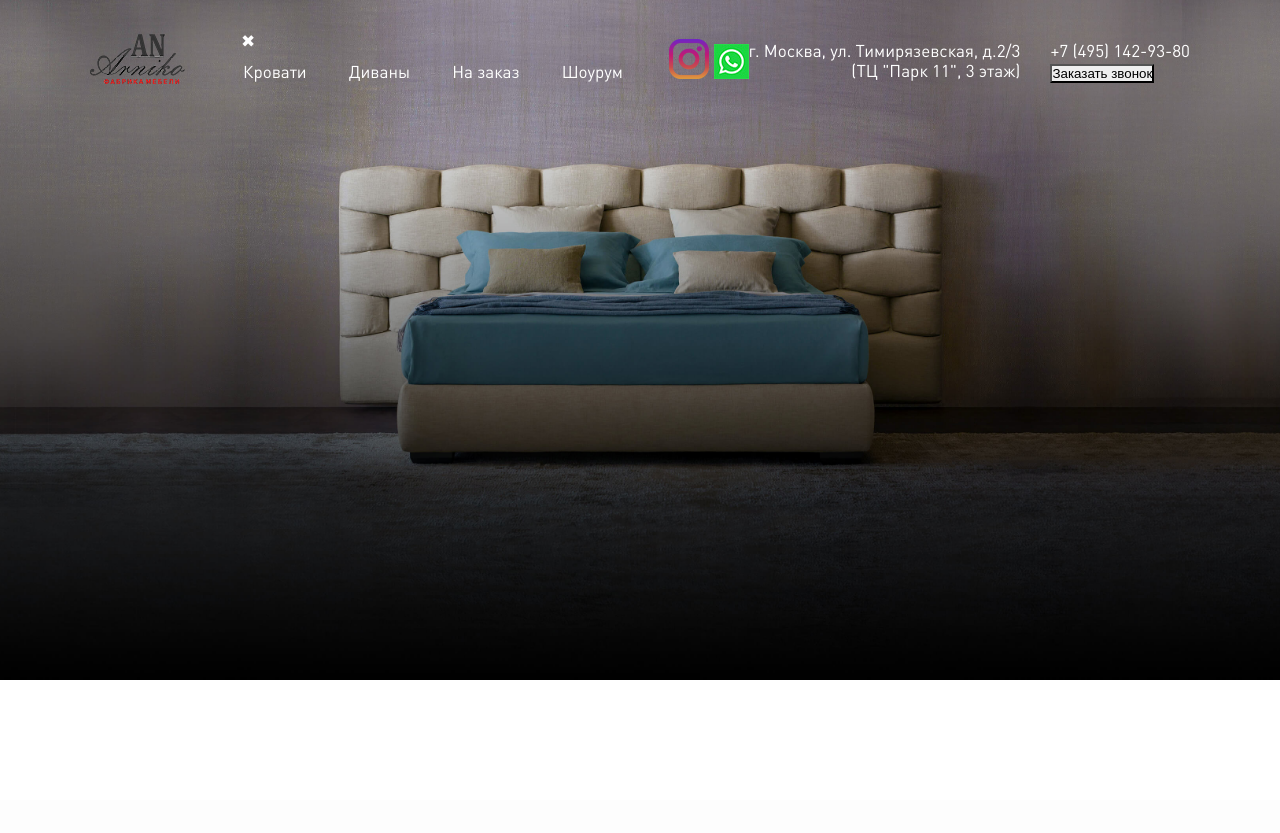
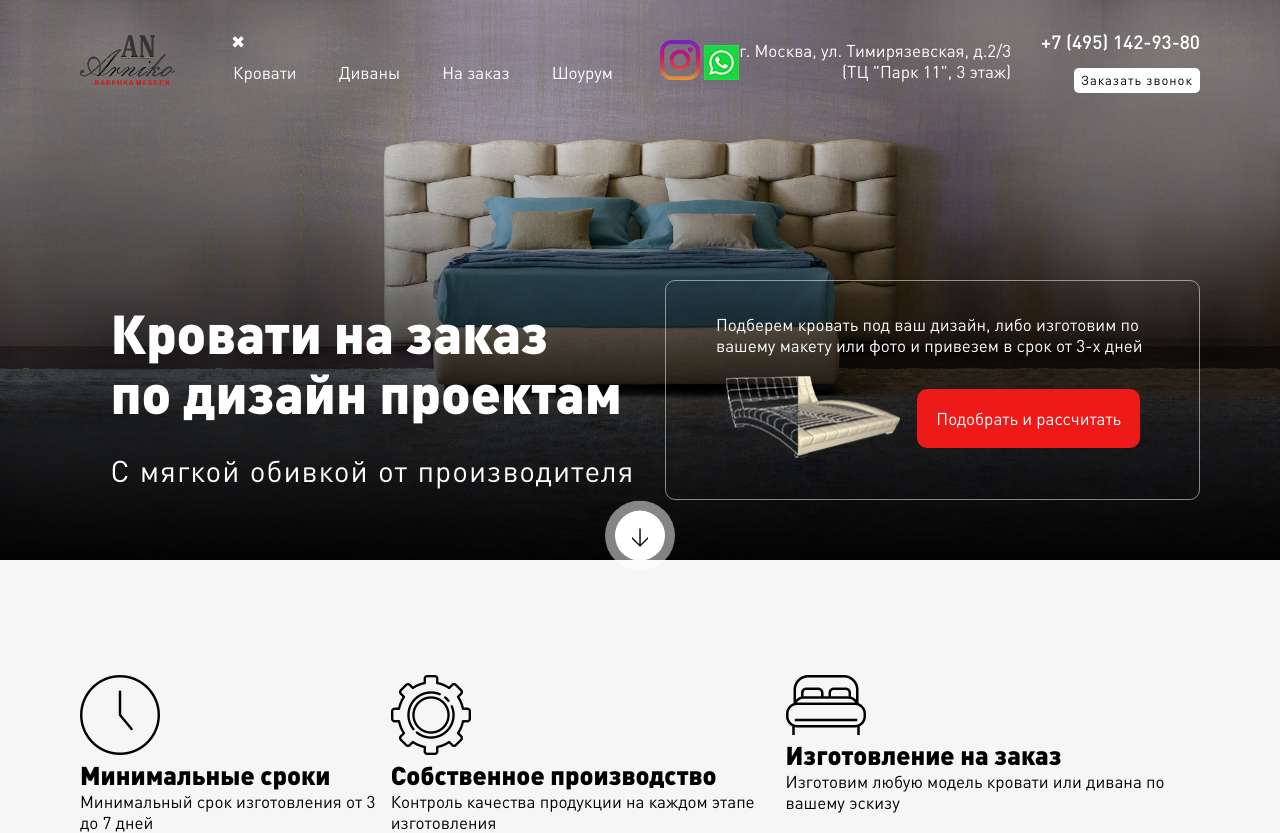
Before and after one commit to curviture/ms2, a PHP site: page / in a window 1280 px wide. Before the commit the page ends 680 px from the top, so only its background shows below. Run offline with PHP 8.4, Linux system fonts and the light colour scheme.

Commit message:
further developing site, mainly focusing on html and css

```diff
--- a/css/main.css
+++ b/css/main.css
@@ -27,6 +27,27 @@ a {
   font-family: 'DIN Pro';
   color: #ffffff; }
 
+button,
+input {
+  border: none;
+  box-shadow: none;
+  outline: none; }
+
+h1,
+h2,
+h3,
+h4 {
+  font-family: "DIN Pro Black"; }
+
+.heading--primary {
+  font-size: 5.4rem; }
+
+.text-light {
+  color: #ffffff; }
+
+.text-dark {
+  color: #000000; }
+
 .t-right {
   text-align: right; }
 
@@ -34,7 +55,9 @@ html {
   font-size: 62.5%; }
 
 body {
-  font-family: "DIN Pro"; }
+  font-family: "DIN Pro";
+  font-size: 1.7rem;
+  background-color: #f6f6f6; }
 
 .container {
   width: 112rem;
@@ -46,6 +69,23 @@ body {
     .u-hidden--md {
       display: block; } }
 
+.u-pt--large {
+  padding-top: 11.5rem; }
+
+.container {
+  display: flex;
+  flex: row nowrap; }
+
+@keyframes bubble {
+  0% {
+    transform: translateY(50%); }
+  25% {
+    transform: translateY(0%); }
+  50% {
+    transform: translateY(35%); }
+  75% {
+    transform: translateY(15%); } }
+
 .animated-underline {
   display: block;
   position: relative; }
@@ -53,11 +93,12 @@ body {
     content: "";
     position: absolute;
     width: 100%;
-    bottom: 5px;
+    bottom: -1px;
     left: 0;
     display: block;
     height: 2px;
     background-color: currentColor;
+    font-size: inherit;
     transform: scaleX(0);
     transition: all .4s; }
   .animated-underline:hover:after {
@@ -67,16 +108,68 @@ body {
 .logo__link {
   display: block; }
 
-.logo__link {
-  display: block; }
+.button {
+  font-family: "DIN Pro";
+  transition: all .2s;
+  font-size: 1.7rem;
+  cursor: pointer; }
+
+.button--tiny {
+  border-radius: 0.5rem;
+  font-size: 1.3rem;
+  line-height: 1;
+  padding: .6rem .7rem;
+  letter-spacing: 1px; }
+
+.button--secondary {
+  background-color: #ffffff;
+  color: #000000;
+  transition: box-shadow .5s, transform .5s, color .2s, background-color .2s; }
+  .button--secondary:hover {
+    background-color: #EE1919;
+    color: #ffffff;
+    box-shadow: 1px 1px 4px 2px rgba(0, 0, 0, 0.4);
+    transform: translateY(-2px); }
+
+.button--attention {
+  background-color: #EE1919;
+  color: #ffffff; }
+  .button--attention:hover {
+    background-color: #e83c3c; }
+
+.button--large {
+  padding: 1.9rem;
+  border-radius: 1rem; }
+
+.button--slidedown {
+  position: absolute;
+  bottom: -6rem;
+  left: 50%;
+  font-size: 2rem;
+  color: #000000;
+  border-radius: 50%;
+  border-color: rgba(255, 255, 255, 0.5);
+  margin-left: -2.5rem;
+  border-width: 2rem;
+  display: block;
+  background-color: #fff;
+  width: 5rem;
+  height: 5rem;
+  text-align: center;
+  transform: translateY(50%);
+  box-shadow: 0 0 0 10px rgba(255, 255, 255, 0.5);
+  z-index: 100;
+  animation: bubble 3s 3s infinite;
+  line-height: 5rem; }
+
+.button--slidedown:hover {
+  animation: bubble 0s 0s, pulse-shadow 1s 1s infinite; }
 
 .header {
   font-size: 1.7rem; }
   .header__inner {
     display: flex;
     flex-flow: row nowrap;
-    padding-left: 1rem;
-    padding-right: 1rem;
     justify-content: space-between;
     align-items: center;
     padding-top: 3rem;
@@ -89,6 +182,12 @@ body {
     line-height: 1.2;
     text-align: right;
     font-size: 1.7rem; }
+  .header__contacts {
+    text-align: right; }
+  .header__link--primary {
+    font-size: 1.9rem;
+    font-family: "DIN Pro Medium";
+    margin-bottom: 1.4rem; }
 
 .menu {
   display: flex;
@@ -109,7 +208,46 @@ body {
 
 .main {
   background: #000 url("../img/bg-1.jpg");
-  height: 85vh;
+  height: 70vh;
   background-size: cover;
   background-position: 50% 0;
-  background-repeat: no-repeat; }
+  background-repeat: no-repeat;
+  display: flex;
+  flex-flow: column nowrap;
+  justify-content: space-between;
+  padding-bottom: 6rem; }
+
+.hero {
+  color: #ffffff; }
+  .hero__inner {
+    position: relative;
+    justify-content: space-between;
+    align-items: center; }
+  .hero__heading {
+    line-height: 1.1;
+    margin-top: 1rem; }
+    .hero__heading span {
+      display: block;
+      font-size: .55em;
+      font-family: "DIN Pro";
+      margin-top: 3.4rem;
+      letter-spacing: 1px;
+      word-spacing: 1px; }
+  .hero__block {
+    border-radius: 1rem;
+    border: 1px solid rgba(255, 255, 255, 0.5);
+    padding: 3.3rem 5rem 3.8rem;
+    width: 53.5rem;
+    display: flex;
+    flex-flow: row wrap;
+    justify-content: space-around;
+    align-items: center; }
+  .hero .hero__block-text {
+    margin-bottom: 2rem;
+    flex-basis: 100%;
+    flex-shrink: 0; }
+  .hero__icon-container, .hero__input-container {
+    display: inline-block; }
+  .hero__icon-container {
+    width: 17.5rem;
+    height: 8.5rem; }
--- a/index.html
+++ b/index.html
@@ -51,11 +51,68 @@
                         (ТЦ "Парк 11", 3 этаж)
                     </div>
                     <div class="header__contacts">
-                        <a  class="header__link header__link--large animated-underline" href="tel:+74951429380">+7 (495) 142-93-80</a>
-                        <input id="call-from-navbar" class="button button--tiny button--header" type="button" value="Заказать звонок" data-toggle="modal" data-target="#js-call-navbar">
+                        <a  class="header__link header__link--primary animated-underline" href="tel:+74951429380">+7 (495) 142-93-80</a>
+                        <input id="call-from-navbar" class="button button--tiny button--secondary" type="button" value="Заказать звонок" data-toggle="modal" data-target="#js-call-navbar">
                     </div>
                 </div>
              </div>
+            <div class="hero js-parallax" data-parallax="scroll" data-image-src="./img/bg-1.jpg">
+                <div class="container hero__inner">
+                    <div id="address-container"></div>
+                    <div class="hero__content col-2 md-col-1">
+                        <h1 class="heading heading--primary hero__heading text-light">
+                            Кровати на заказ
+                            <br>
+                            по дизайн проектам
+                            <br>
+                            <span>С мягкой обивкой от производителя</span>
+                        </h1>
+                    </div>
+                    <div class="hero__block col-2 md-col-1">
+                        <p class="hero__block-text">
+                            Подберем кровать под ваш дизайн, либо изготовим по вашему макету или фото и привезем в срок от 3-х дней
+                        </p>
+                        <div class="hero__icon-container">
+                            <img src="img/bed-icon-small.png" alt="">
+                        </div>
+                        <div class="hero__input-container blink">
+                            <input type="button" class="hero__cta button button--attention button--large" id="js-main__cta" value="Подобрать и рассчитать" />
+                        </div>
+                    </div>
+                    <a href="#gallery" class="button--slidedown">&darr;</a>
+                </div>
+            </div>
+        </div>
+        <div class="container u-pt--large">
+            <div class="card md-col-3 col-3 col-sm-1">
+                <div class="card__image">
+                    <img src="img/peim1.png" alt="">
+                </div>
+                <div class="card__text">
+                    <h2>Минимальные сроки</h2>
+                    <p>Минимальный срок изготовления от 3 до 7 дней </p>
+                </div>
+            </div>
+            <div class="card md-col-3 col-3">
+                <div class="card__image">
+                    <img src="img/peim2.png" alt="">
+                </div>
+                <div class="card__text">
+                    <h2>Собственное производство</h2>
+                    <p>Контроль качества продукции на каждом этапе изготовления</p>
+                </div>
+
+            </div>
+            <div class="card md-col-3 col-3">
+                <div class="card__image">
+                    <img src="img/peim3.png" alt="">
+                </div>
+                <div class="card__text">
+                    <h2>Изготовление на заказ</h2>
+                    <p>Изготовим любую модель
+                        кровати или дивана по вашему эскизу</p>
+                </div>
+            </div>
         </div>
     </body>
 </html
--- a/scss/abstract/_variables.scss
+++ b/scss/abstract/_variables.scss
@@ -1,4 +1,10 @@
 $color-primary: #ffffff;
 $color-dark: #000000;
+$color-tertiary: #f6f6f6;
 
 $color-secondary: #EE1919;
+
+$color-highlight: $color-secondary;
+
+$text-dark: $color-dark;
+$text-light: $color-primary;
--- a/scss/base/_animations.scss
+++ b/scss/base/_animations.scss
@@ -0,0 +1,17 @@
+@keyframes bubble {
+    0% {
+        transform: translateY(50%)
+    }
+
+    25% {
+        transform: translateY(0%)
+    }
+
+    50% {
+        transform: translateY(35%)
+    }
+
+    75% {
+        transform: translateY(15%);
+    }
+}
--- a/scss/base/_base.scss
+++ b/scss/base/_base.scss
@@ -6,6 +6,8 @@ html {
 
 body {
     font-family: "DIN Pro";
+    font-size: 1.7rem;
+    background-color: $color-tertiary;
 }
 
 .container {
--- a/scss/base/_reset.scss
+++ b/scss/base/_reset.scss
@@ -32,3 +32,10 @@ a {
   font-family: 'DIN Pro';
   color: #ffffff;
 }
+
+button,
+input {
+  border: none;
+  box-shadow: none;
+  outline: none;
+}
--- a/scss/base/_transitions.scss
+++ b/scss/base/_transitions.scss
@@ -5,11 +5,12 @@
         content: "";
         position: absolute;
         width: 100%;
-        bottom: 5px;
+        bottom: -1px;
         left: 0;
         display: block;
         height: 2px;
         background-color: currentColor;
+        font-size: inherit;
         transform: scaleX(0);
         transition: all .4s;
     }
--- a/scss/base/_typography.scss
+++ b/scss/base/_typography.scss
@@ -1,6 +1,24 @@
-.header {
+h1,
+h2,
+h3,
+h4 {
+    font-family: "DIN Pro Black";
+}
 
+.heading {
 
+}
+
+.heading--primary {
+    font-size: 5.4rem;
+}
+
+.text-light {
+    color: #ffffff;
+}
+
+.text-dark {
+    color: #000000;
 }
 
 .t-right {
--- a/scss/base/_utilities.scss
+++ b/scss/base/_utilities.scss
@@ -4,3 +4,14 @@
         display: block;
     }
 }
+
+.u-pt {
+    &--large {
+        padding-top: 11.5rem;
+    }
+}
+
+.container {
+    display: flex;
+    flex: row nowrap;
+}
--- a/scss/components/_button.scss
+++ b/scss/components/_button.scss
@@ -1,3 +1,67 @@
 .button {
+    font-family: "DIN Pro";
+    transition: all .2s;
+    font-size: 1.7rem;
+    cursor: pointer;
+}
 
+.button--tiny {
+    border-radius: 0.5rem;
+    font-size: 1.3rem;
+    line-height: 1;
+    padding: .6rem .7rem;
+    letter-spacing: 1px;
 }
+
+.button--secondary {
+    background-color: $color-primary;
+    color: $text-dark;
+    transition: box-shadow .5s, transform .5s, color .2s, background-color .2s;
+
+    &:hover {
+        background-color: $color-secondary;
+        color: $text-light;
+        box-shadow: 1px 1px 4px 2px rgba($color-dark, .4);
+        transform: translateY(-2px);
+    }
+}
+
+.button--attention {
+    background-color: $color-highlight;
+    color: $text-light;
+
+    &:hover {
+        background-color: #e83c3c;
+    }
+}
+
+.button--large {
+    padding: 1.9rem;
+    border-radius: 1rem;
+}
+
+.button--slidedown {
+    position: absolute;
+    bottom: -6rem;
+    left: 50%;
+    font-size: 2rem;
+    color: #000000;
+    border-radius: 50%;
+    border-color: rgba(255,255,255,0.5);
+    margin-left: -2.5rem;
+    border-width: 2rem;
+    display: block;
+    background-color: #fff;
+    width: 5rem;
+    height: 5rem;
+    text-align: center;
+    transform: translateY(50%);
+    box-shadow: 0 0 0 10px rgba(255,255,255,0.5);
+    z-index: 100;
+    animation: bubble 3s 3s infinite;
+    line-height: 5rem;
+}
+
+.button--slidedown:hover {
+    animation: bubble 0s 0s, pulse-shadow 1s 1s infinite;
+}
--- a/scss/layout/_header.scss
+++ b/scss/layout/_header.scss
@@ -3,8 +3,6 @@
     &__inner {
         display: flex;
         flex-flow: row nowrap;
-        padding-left: 1rem;
-        padding-right: 1rem;
         justify-content: space-between;
         align-items: center;
         padding-top: 3rem;
@@ -26,6 +24,12 @@
     }
 
     &__contacts {
+        text-align: right;
+    }
 
+    &__link--primary {
+        font-size: 1.9rem;
+        font-family: "DIN Pro Medium";
+        margin-bottom: 1.4rem;
     }
 }
--- /dev/null
+++ b/scss/layout/_hero.scss
@@ -0,0 +1,48 @@
+.hero {
+    color: #ffffff;
+
+    &__inner {
+        position: relative;
+        justify-content: space-between;
+        align-items: center;
+    }
+    &__heading {
+        line-height: 1.1;
+        margin-top: 1rem;
+        span {
+            display: block;
+            font-size: .55em;
+            font-family: "DIN Pro";
+            margin-top: 3.4rem;
+            letter-spacing: 1px;
+            word-spacing: 1px;
+        }
+    }
+
+    &__block {
+        border-radius: 1rem;
+        border: 1px solid rgba(#fff, .5);
+        padding: 3.3rem 5rem 3.8rem;
+        width: 53.5rem;
+        display: flex;
+        flex-flow: row wrap;
+        justify-content: space-around;
+        align-items: center;
+    }
+
+    .hero__block-text {
+        margin-bottom: 2rem;
+        flex-basis: 100%;
+        flex-shrink: 0;
+    }
+
+    &__icon-container,
+    &__input-container {
+        display: inline-block;
+    }
+
+    &__icon-container {
+        width: 17.5rem;
+        height: 8.5rem;
+    }
+}
--- a/scss/layout/_main.scss
+++ b/scss/layout/_main.scss
@@ -1,7 +1,11 @@
 .main {
     background: #000 url("../img/bg-1.jpg");
-    height: 85vh;
+    height: 70vh;
     background-size: cover;
     background-position: 50% 0;
     background-repeat: no-repeat;
+    display: flex;
+    flex-flow: column nowrap;
+    justify-content: space-between;
+    padding-bottom: 6rem;
 }
--- a/scss/main.scss
+++ b/scss/main.scss
@@ -9,8 +9,10 @@
 @import "base/transitions";
 
 @import "components/logo";
-@import "components/logo";
+@import "components/button";
+@import "components/card";
 
 @import "layout/header";
 @import "layout/menu";
 @import "layout/main";
+@import "layout/hero";
```
Also changed, not shown: scss/components/_card.scss (added).
